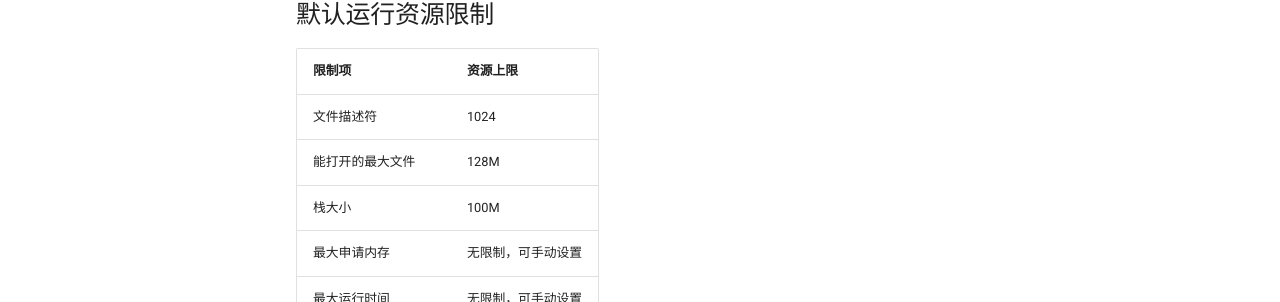
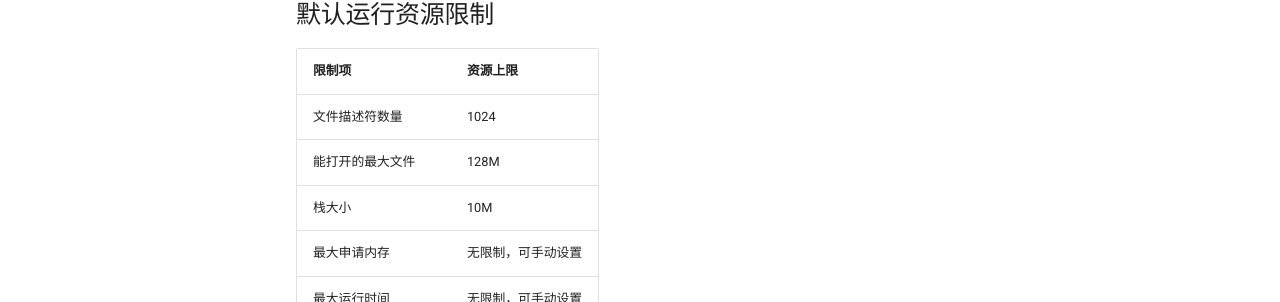
Before and after one commit to Kelab/code-runner, an MkDocs documentation site: the page built from docs/limits.md, in a window 1280 px wide. Shown: the part 296-598 px from the top of the page. Built offline with MkDocs 1.6.1 and Material for MkDocs 9.7.7, drawn with Linux system fonts in a browser that asks for light colours; comment, search, counter and statistics services are not loaded.

Commit message:
docs: update docs
1. 更新限制

```diff
--- a/docs/limits.md
+++ b/docs/limits.md
@@ -6,9 +6,9 @@
 
 | 限制项              | 资源上限           |
 | ------------------- | ------------------ |
-| 文件描述符          | 1024               |
+| 文件描述符数量          | 1024               |
 | 能打开的最大文件    | 128M               |
-| 栈大小              | 100M               |
+| 栈大小              | 10M               |
 | 最大申请内存        | 无限制，可手动设置 |
 | 最大运行时间        | 无限制，可手动设置 |
 | 进程和线程总数      | 无限制             |
```
Also changed, not shown: docs/every-code.md (+0 -6 lines), docs/index.md (+1 -1 lines).
